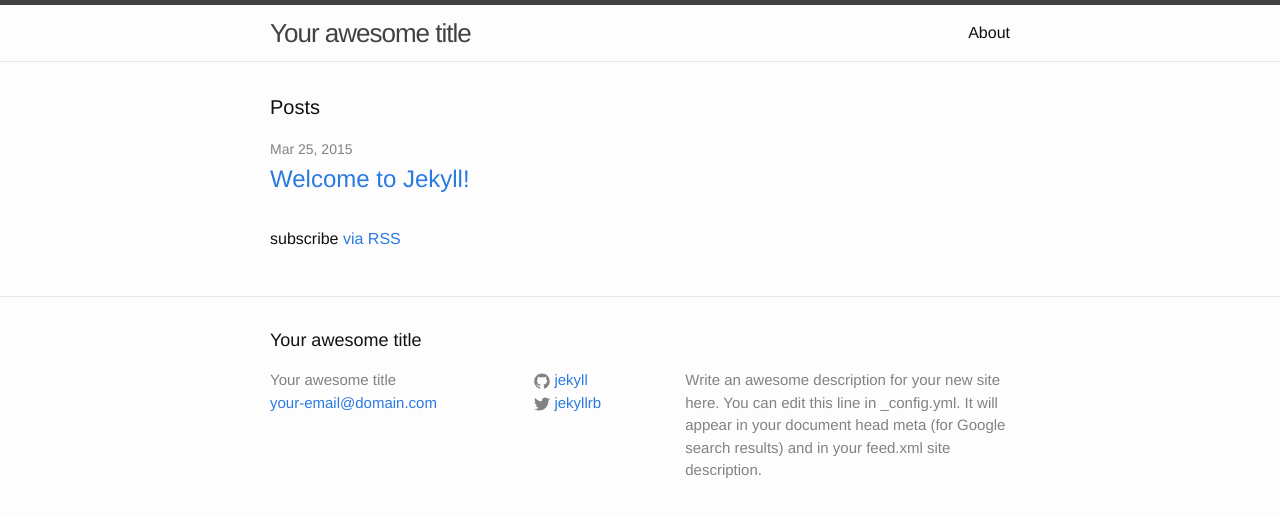
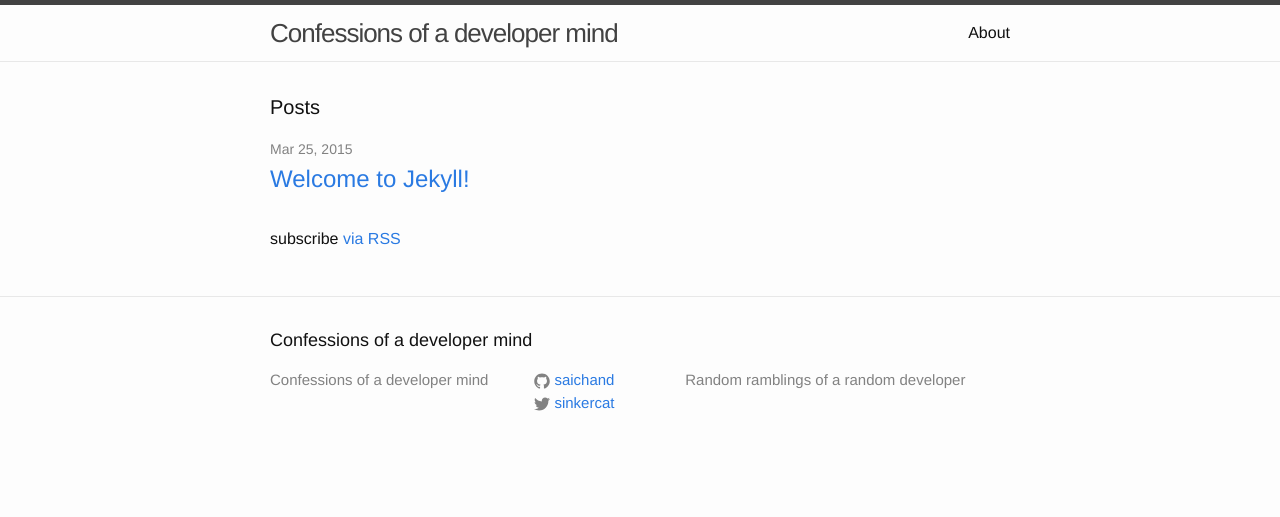
Before and after one commit to saichand/saichand.github.io, a Jekyll site: the page built from index.html, in a window 1280 px wide. Shown: the top 517 px of the page. Built offline with Jekyll 4.4.1, drawn with Linux system fonts in a browser that asks for light colours.

Commit message:
Fix config

```diff
--- a/_config.yml
+++ b/_config.yml
@@ -1,14 +1,11 @@
 # Site settings
-title: Your awesome title
-email: your-email@domain.com
+title: Confessions of a developer mind
 description: > # this means to ignore newlines until "baseurl:"
-  Write an awesome description for your new site here. You can edit this
-  line in _config.yml. It will appear in your document head meta (for
-  Google search results) and in your feed.xml site description.
+  Random ramblings of a random developer
 baseurl: "" # the subpath of your site, e.g. /blog/
-url: "http://yourdomain.com" # the base hostname & protocol for your site
-twitter_username: jekyllrb
-github_username:  jekyll
+url: "http://saichand.github.io/" # the base hostname & protocol for your site
+twitter_username: sinkercat
+github_username:  saichand
 
 # Build settings
 markdown: kramdown
```
